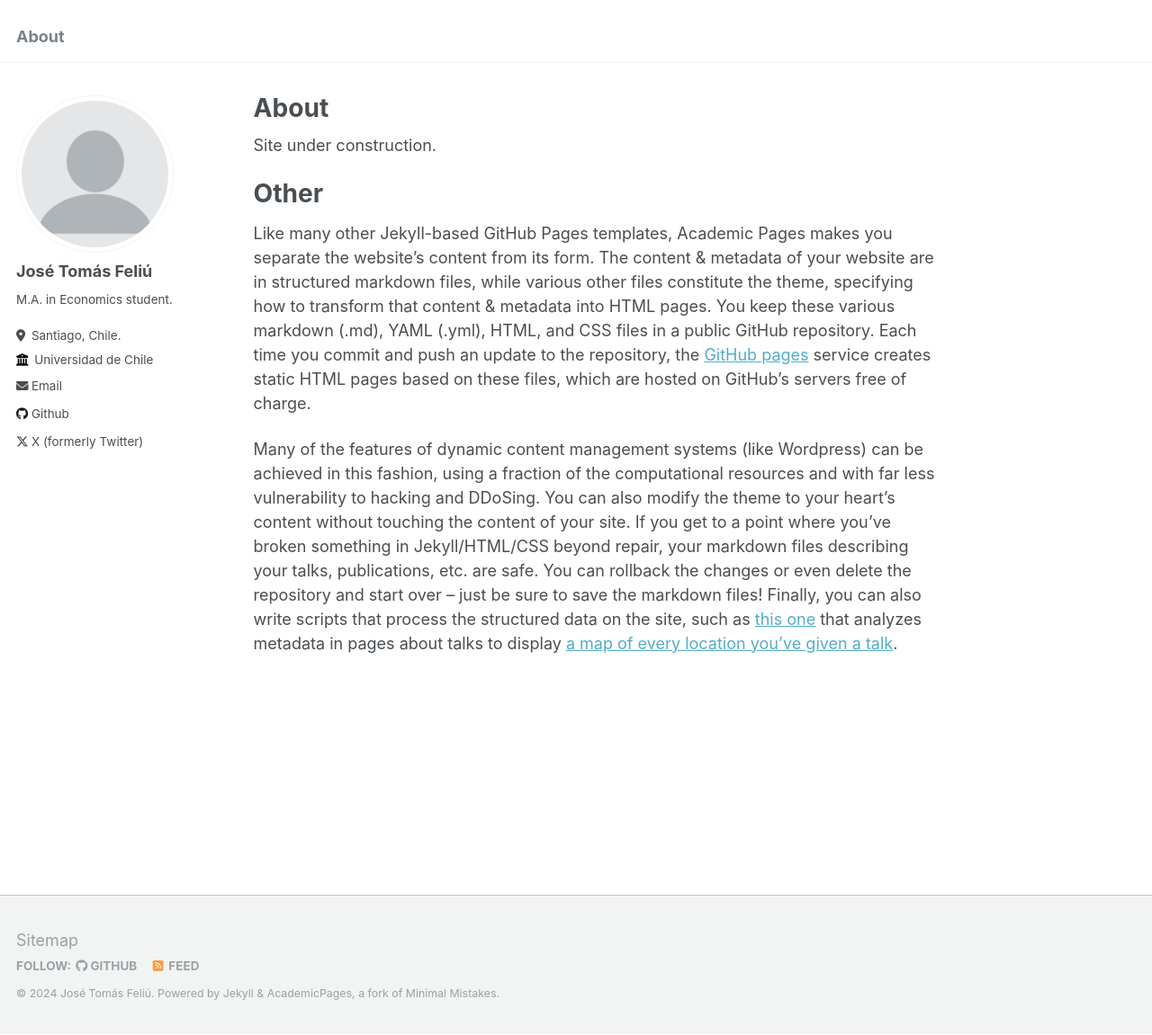
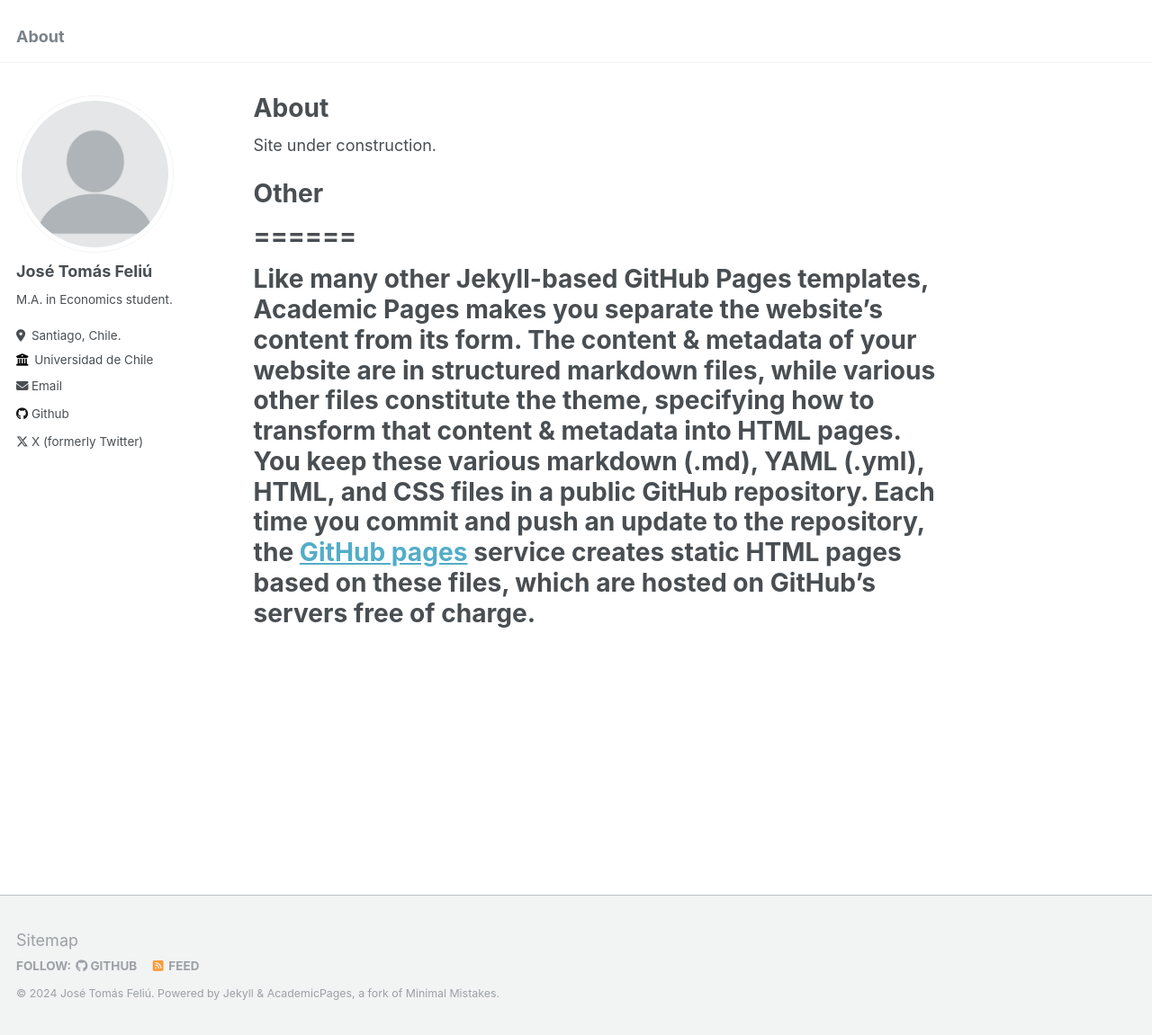
Before and after one commit to josetomasfeliup/josetomasfeliup.github.io, a Jekyll site: the page built from _pages/about.md, in a window 1280 px wide and 1151 px high. Shown: the whole window at 90% size. Built offline with Jekyll 4.4.1, drawn with Linux system fonts in a browser that asks for light colours.

Commit message:
few changes

```diff
--- a/_pages/about.md
+++ b/_pages/about.md
@@ -9,8 +9,6 @@
 
 Site under construction.
 
-Other
-======
-Like many other Jekyll-based GitHub Pages templates, Academic Pages makes you separate the website's content from its form. The content & metadata of your website are in structured markdown files, while various other files constitute the theme, specifying how to transform that content & metadata into HTML pages. You keep these various markdown (.md), YAML (.yml), HTML, and CSS files in a public GitHub repository. Each time you commit and push an update to the repository, the [GitHub pages](https://pages.github.com/) service creates static HTML pages based on these files, which are hosted on GitHub's servers free of charge.
-
-Many of the features of dynamic content management systems (like Wordpress) can be achieved in this fashion, using a fraction of the computational resources and with far less vulnerability to hacking and DDoSing. You can also modify the theme to your heart's content without touching the content of your site. If you get to a point where you've broken something in Jekyll/HTML/CSS beyond repair, your markdown files describing your talks, publications, etc. are safe. You can rollback the changes or even delete the repository and start over -- just be sure to save the markdown files! Finally, you can also write scripts that process the structured data on the site, such as [this one](https://github.com/academicpages/academicpages.github.io/blob/master/talkmap.ipynb) that analyzes metadata in pages about talks to display [a map of every location you've given a talk](https://academicpages.github.io/talkmap.html).
+# Other
+# ======
+# Like many other Jekyll-based GitHub Pages templates, Academic Pages makes you separate the website's content from its form. The content & metadata of your website are in structured markdown files, while various other files constitute the theme, specifying how to transform that content & metadata into HTML pages. You keep these various markdown (.md), YAML (.yml), HTML, and CSS files in a public GitHub repository. Each time you commit and push an update to the repository, the [GitHub pages](https://pages.github.com/) service creates static HTML pages based on these files, which are hosted on GitHub's servers free of charge.
```
Also changed, not shown: README.md (+2 -38 lines), _pages/cv.md (+2 -3 lines).
